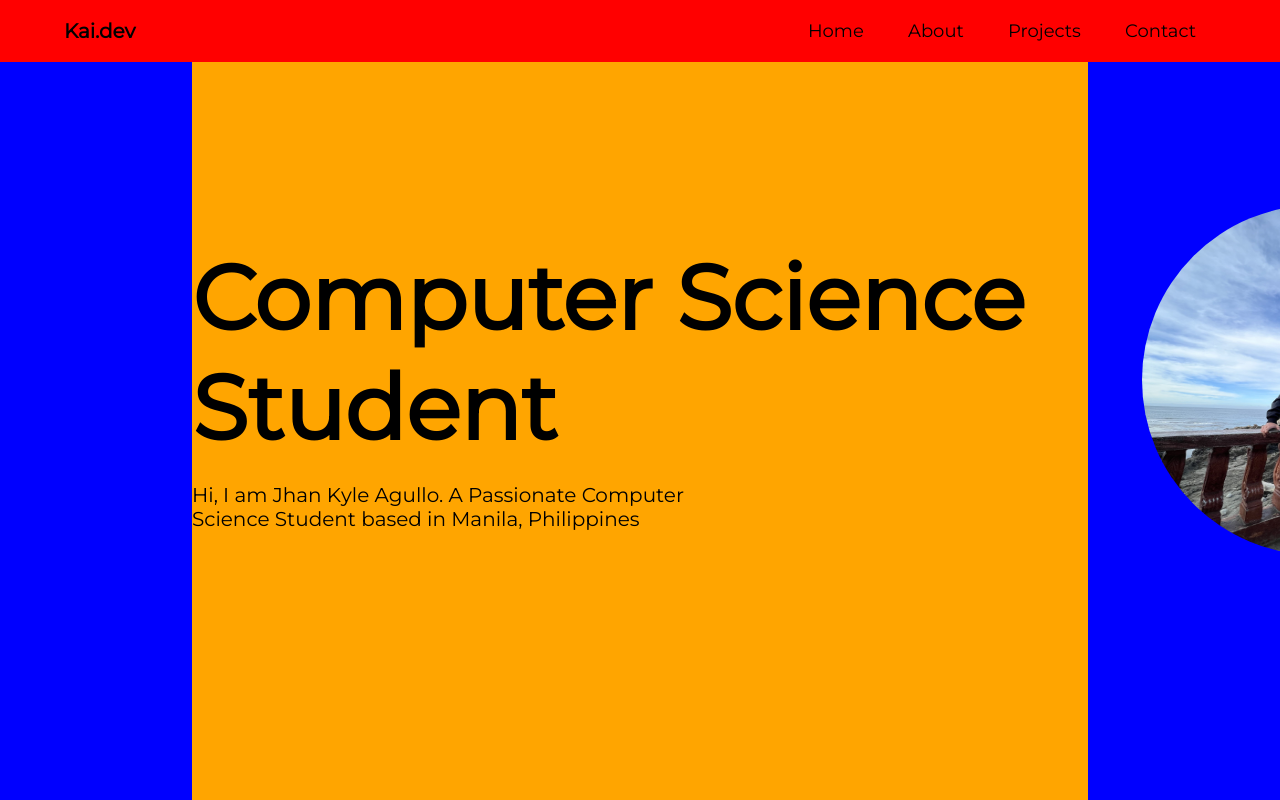
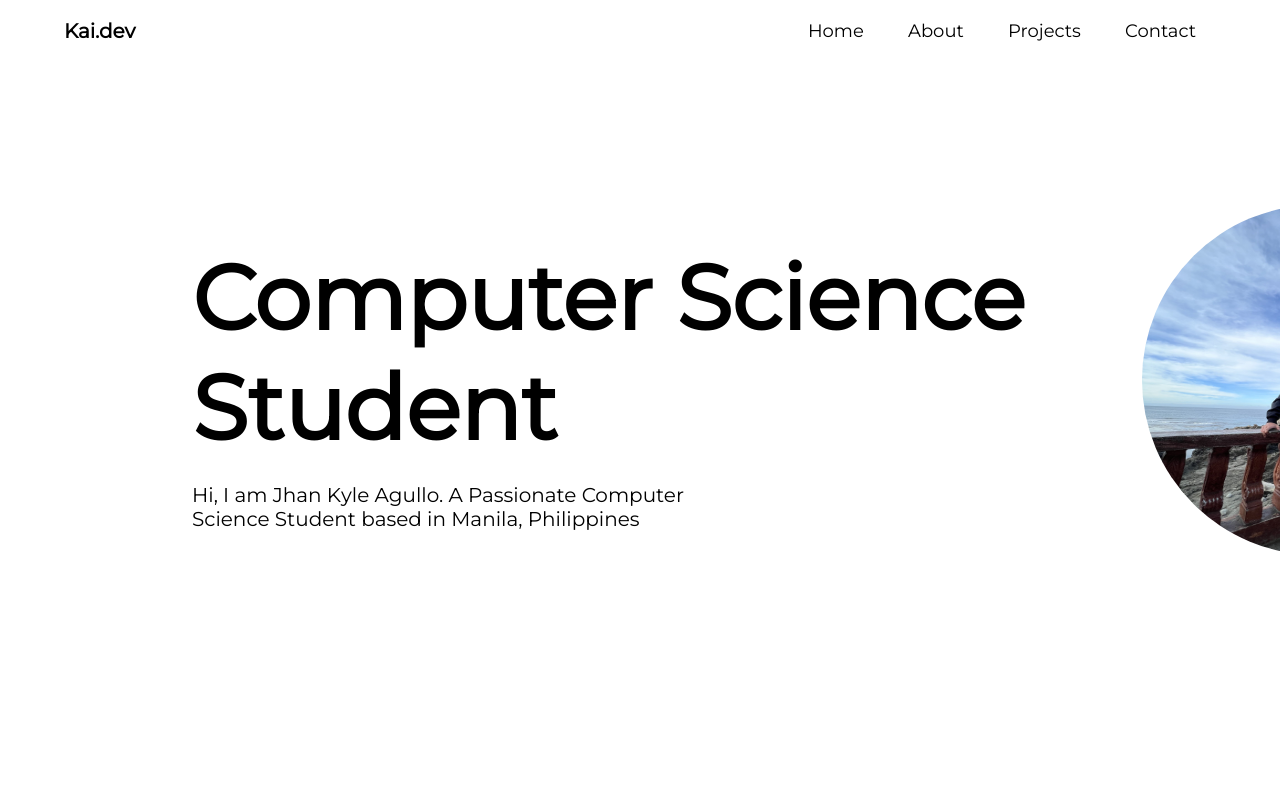
Before and after one commit to JkyleAgullo/Portfolio-Website, a plain HTML site: page index.html in a window 1280 px wide. Shown: the top 800 px of the page. Drawn offline with Linux system fonts and the light colour scheme.

Commit message:
Turned it into white

```diff
--- a/style.css
+++ b/style.css
@@ -15,7 +15,7 @@ body{
 
 .container{
     padding: 10px 5%;
-    background-color: red;
+    background-color: white; /*red*/
 }
 .container h3 a{
     color: black;
@@ -47,7 +47,7 @@ nav ul li a::after{
     content: '';
     height: 3px;
     width: 0;
-    background: #ff004f;
+    background: white; /* red */
     position: absolute;
     left: 0;
     bottom: -6px;
@@ -65,13 +65,13 @@ nav ul li a:hover::after{
 }
 
 #container2{
-    background-color: blue;
+    background-color: white; /* Blue */
     height: 900px;
     width: 100%;
 }
 
 .content1{ /* Grid Layout */
-    background-color: orange;
+    background-color: white; /* orange */
     margin: 0 15%;
     height: 900px;
     display: grid;
```
